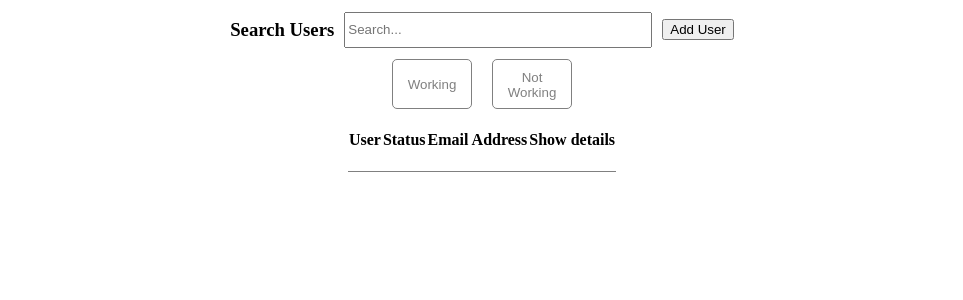
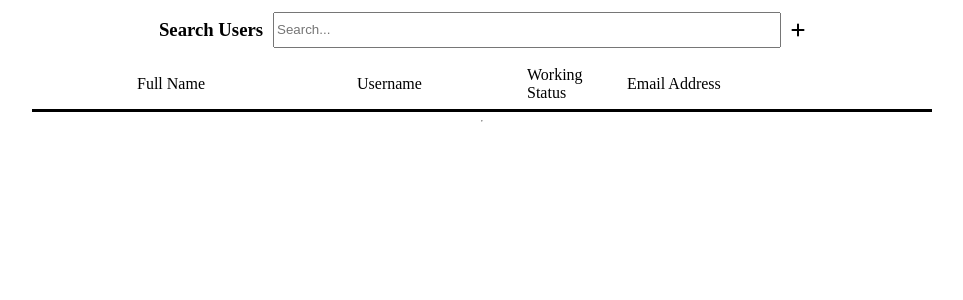
Before and after one commit to superleesa/simple_company_management_tool, a Flask app: page /admin/show_users in a window 1280 px wide. Shown: the part 64-364 px from the top of the page, without its empty margins (158-1121 px from the left). Run offline with Flask 3, Linux system fonts and the light colour scheme; lists and menus that the app fills with data are empty; some libraries are stand-ins or nearby versions.

Commit message:
check_users2.html created; now it uses flex boxes to show users (instead of a table)

```diff
--- a/admin_blueprint.py
+++ b/admin_blueprint.py
@@ -63,4 +63,4 @@ def show_users():
     session = Session()
     users = session.query(User).all()
     print(users)
-    return render_template("check_users.html", users=users)
+    return render_template("check_users2.html", users=users)
--- a/app.py
+++ b/app.py
@@ -43,11 +43,15 @@ def login():
 
         # check if a user with given username exists
         session = Session()
-        possible_user = session.query(User).filter(User.username == username and User.password == password)
-        if len(list(possible_user)) == 1:
-            login_user(possible_user[0])
-            # serve user's landing page
-            return redirect(url_for("employee.index"))
+        possible_user = session.query(User).filter(User.username == username and User.password == password).first()
+        if possible_user is not None:
+            login_user(possible_user)  # use flask-login's function to log in this user
+
+            if possible_user.is_admin:
+                return redirect(url_for("admin.show_users"))  # todo: create admin.index
+            else:
+                # if user is worker: serve worker's landing page
+                return redirect(url_for("employee.index"))
 
         flash("Incorrect username or pasword")
 
@@ -56,7 +60,7 @@ def login():
 @app.route("/logout")
 @login_required
 def logout():
-    redirect(url_for("index"))
+    return redirect(url_for("login"))
 
 
 if __name__ == "__main__":
--- a/static/styles/stylesheet3.css
+++ b/static/styles/stylesheet3.css
@@ -6,7 +6,7 @@
 }
 
 #search-input{
-    width: 300px;
+    width: 500px;
     height: 30px;
 }
 
--- a/templates/base.html
+++ b/templates/base.html
@@ -4,6 +4,7 @@
     <meta charset="UTF-8">
     <title>{% block title %}{% endblock %}</title>
     {% block stylesheet %}{% endblock %}
+    {% block head_script %}{% endblock %}
 </head>
 <body>
     <header>
--- /dev/null
+++ b/templates/check_users2.html
@@ -0,0 +1,79 @@
+{% extends "admin_base.html" %}
+{% block title %}Show Users{% endblock %}
+{% block stylesheet %}<link rel="stylesheet" href="{{ url_for('static', filename='styles/stylesheet3.css') }}">{% endblock %}
+{% block head_script %}<script src="https://kit.fontawesome.com/8ea8b0a00c.js" crossorigin="anonymous"></script>{% endblock %}
+{% block body %}
+    <div id="main">
+        <div id="page-title-with-search-bar">
+            <h3>Search Users</h3>
+            <input type="text" id="search-input" placeholder="Search...">
+            <i class="fa-solid fa-plus"></i>
+{#            <button style="width:50px;height:50px;">Add User</button>#}
+        </div>
+
+{#        <div id="working-status-filter">#}
+{#            <button id="working-selector" class="work-filter-button">Working</button>#}
+{#            <button id="not-working-selector" class="work-filter-button">Not Working</button>#}
+{#        </div>#}
+        <div style="width:900px;height:50px;display:flex;justify-content: center;align-items:center;gap:20px;border-bottom:solid;"><span style="width:200px;">Full Name</span><span style="width:150px;">Username</span><span style="width:80px;">Working Status</span><span style="width:200px;">Email Address</span></div>
+        <hr>
+        <div id="user-boxes-container" style="display:flex;flex-direction:column; align-items:center">
+            {% for user in users %}
+                <div class="user-box" style="width:900px;height:50px;display:flex;justify-content: center;align-items:center;gap:20px;">
+                    <span style="font-size: 15px;width:200px;">{{ user.first_name }} {{user.last_name}}</span><span style="width:150px;">@{{ user.username }}</span><span style="width:80px;">{{ "Active" if user.is_working else "Inactive"}}</span><span style="width:200px;">{{ user.email_address }}</span>
+                </div>
+            {% endfor %}
+        </div>
+    </div>
+
+{% endblock %}
+{% block style %}
+    #page-title-with-search-bar{
+        display: flex;
+        justify-content: center;
+        align-items: center;
+        gap: 10px;
+    }
+
+    #working-status-filter{
+        display: flex;
+        justify-content: center;
+        gap: 20px;
+    }
+
+    .work-filter-button{
+        background-color: white;
+        border-radius: 5px;
+        color: grey;
+        border: solid 1px grey;
+        padding: 10px;
+        width: 80px;
+        height: 50px;
+    }
+
+    img {
+        border-radius: 50%;
+        width: 30px;
+        height: 30px;
+    }
+
+    .username-cell{
+        display: flex;
+        align-items: center;
+        justify-content: center;
+    }
+
+    th,td {
+    height: 60px;
+    }
+
+    table {
+        border-collapse:  collapse; /* セルの線を重ねる */
+    }
+
+
+    tr{
+        border-bottom: 1px solid grey;
+    }
+
+{% endblock %}
```
